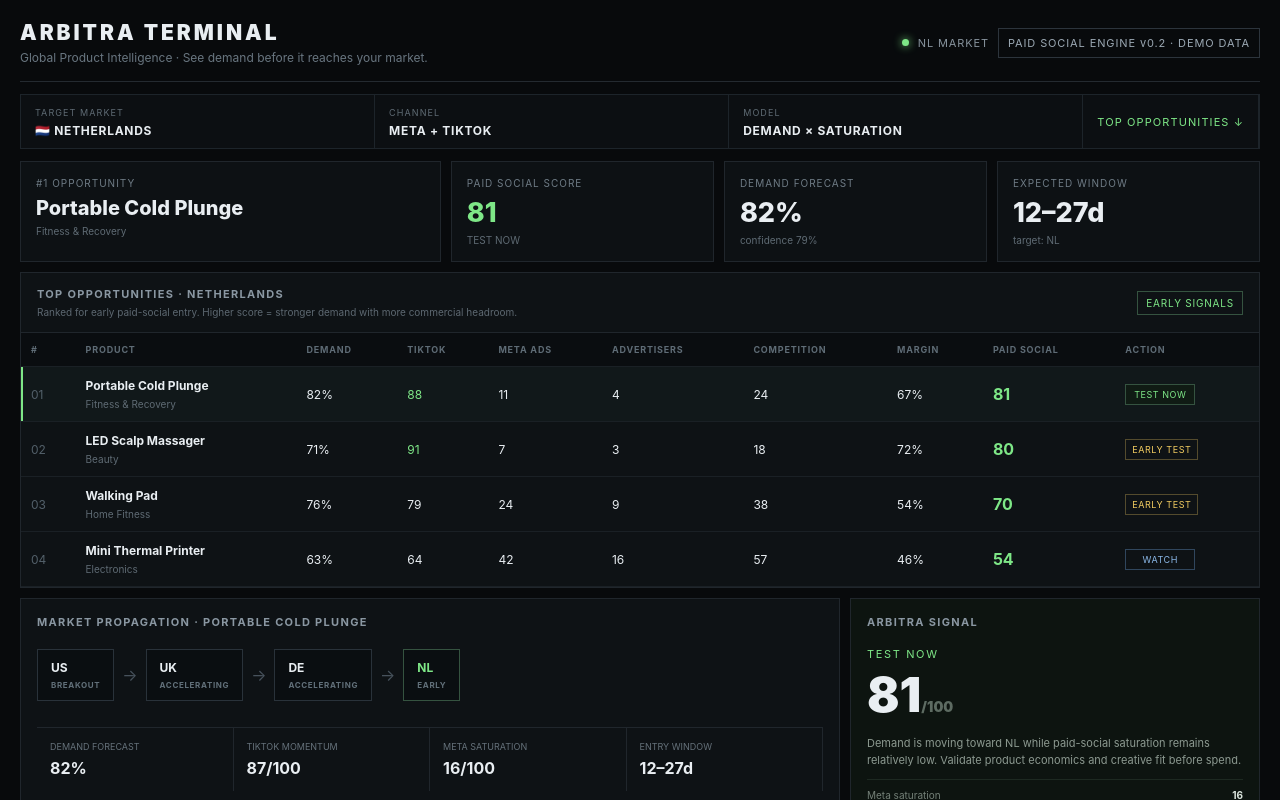
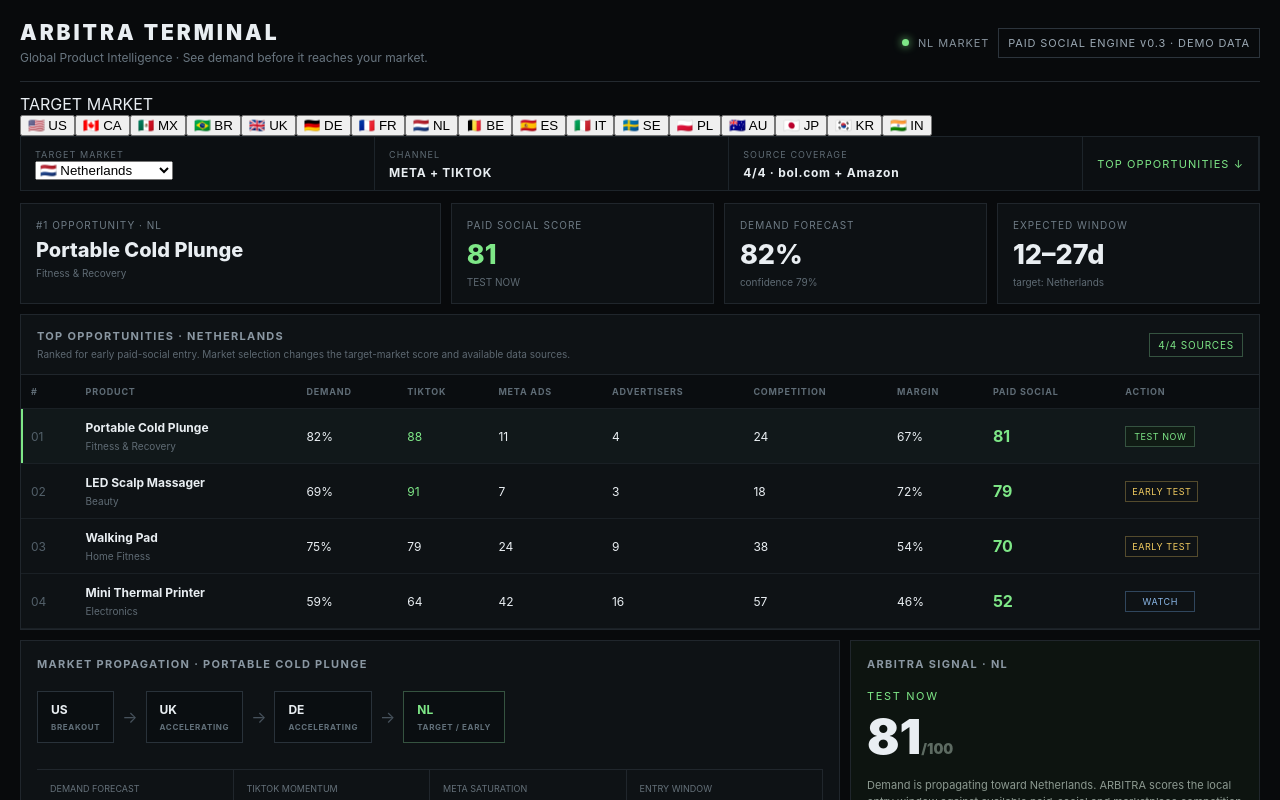
Before and after one commit to Joshsoui/arbitra-terminal, a Next.js app: page / in a window 1280 px wide. Shown: the top 800 px of the page. Built offline with nearby package versions, Linux system fonts and the light colour scheme.

Commit message:
Add global target market selector

```diff
--- a/app/page.tsx
+++ b/app/page.tsx
@@ -1,58 +1,81 @@
+"use client";
+
+import { useMemo, useState } from "react";
 import { calculatePaidSocialOpportunity } from "@/lib/paid-social";
+import type { MarketCode } from "@/lib/arbitra";
+import { MARKETS, MARKET_BY_CODE } from "@/lib/markets";
 
 type Opportunity = {
   name:string; category:string; demand:number; confidence:number; metaAds:number; advertisers:number;
-  tiktok:number; competition:number; margin:number; route:string; window:string;
+  tiktok:number; competition:number; margin:number; upstream:string[]; window:string;
 };
 
-// UI seed data only. Live rows will replace these as source credentials and persisted observations come online.
 const seeds: Opportunity[] = [
-  { name:"Portable Cold Plunge", category:"Fitness & Recovery", demand:82, confidence:79, metaAds:11, advertisers:4, tiktok:88, competition:24, margin:67, route:"US → UK → DE → NL", window:"12–27d" },
-  { name:"Walking Pad", category:"Home Fitness", demand:76, confidence:83, metaAds:24, advertisers:9, tiktok:79, competition:38, margin:54, route:"US → DE → NL", window:"8–21d" },
-  { name:"LED Scalp Massager", category:"Beauty", demand:71, confidence:68, metaAds:7, advertisers:3, tiktok:91, competition:18, margin:72, route:"US → UK → NL", window:"14–32d" },
-  { name:"Mini Thermal Printer", category:"Electronics", demand:63, confidence:74, metaAds:42, advertisers:16, tiktok:64, competition:57, margin:46, route:"US → UK → DE", window:"21–40d" },
+  { name:"Portable Cold Plunge", category:"Fitness & Recovery", demand:82, confidence:79, metaAds:11, advertisers:4, tiktok:88, competition:24, margin:67, upstream:["US","UK","DE"], window:"12–27d" },
+  { name:"Walking Pad", category:"Home Fitness", demand:76, confidence:83, metaAds:24, advertisers:9, tiktok:79, competition:38, margin:54, upstream:["US","DE","UK"], window:"8–21d" },
+  { name:"LED Scalp Massager", category:"Beauty", demand:71, confidence:68, metaAds:7, advertisers:3, tiktok:91, competition:18, margin:72, upstream:["US","UK","JP"], window:"14–32d" },
+  { name:"Mini Thermal Printer", category:"Electronics", demand:63, confidence:74, metaAds:42, advertisers:16, tiktok:64, competition:57, margin:46, upstream:["US","JP","DE"], window:"21–40d" },
 ];
 
-const rows = seeds.map((p) => ({
-  ...p,
-  paid: calculatePaidSocialOpportunity({
-    demandProbability:p.demand,
-    meta:{source:"meta",market:"NL",observedAt:"demo",activeAds:p.metaAds,uniqueAdvertisers:p.advertisers,confidence:.8},
-    tiktok:{source:"tiktok",market:"NL",observedAt:"demo",trendVelocity:p.tiktok,creatorGrowth:p.tiktok-8,engagementVelocity:p.tiktok+4,confidence:.8},
-    marketplaceCompetition:p.competition,
-    marginPercent:p.margin,
-  }),
-})).sort((a,b)=>b.paid.score-a.paid.score);
+const clamp=(value:number)=>Math.max(0,Math.min(100,Math.round(value)));
 
 export default function Home(){
+  const [market,setMarket]=useState<MarketCode>("NL");
+  const marketDef=MARKET_BY_CODE[market];
+
+  const rows=useMemo(()=>seeds.map((p,index)=>{
+    const factor=marketDef.demoFactor;
+    const demand=clamp(p.demand*factor-index*1.2);
+    const tiktok=clamp(p.tiktok*(.92+factor*.08));
+    const metaAds=Math.max(1,Math.round(p.metaAds*(.7+factor*.3)));
+    const advertisers=Math.max(1,Math.round(p.advertisers*(.75+factor*.25)));
+    const competition=clamp(p.competition*(.85+factor*.15));
+    const paid=calculatePaidSocialOpportunity({
+      demandProbability:demand,
+      meta:marketDef.meta?{source:"meta",market,observedAt:"demo",activeAds:metaAds,uniqueAdvertisers:advertisers,confidence:.8}:undefined,
+      tiktok:marketDef.tiktok?{source:"tiktok",market,observedAt:"demo",trendVelocity:tiktok,creatorGrowth:tiktok-8,engagementVelocity:tiktok+4,confidence:.8}:undefined,
+      marketplaceCompetition:competition,
+      marginPercent:p.margin,
+    });
+    const route=[...p.upstream.filter((m)=>m!==market).slice(0,3),market].join(" → ");
+    return {...p,demand,tiktok,metaAds,advertisers,competition,paid,route};
+  }).sort((a,b)=>b.paid.score-a.paid.score),[market,marketDef]);
+
   const top=rows[0];
+  const sourceCount=[marketDef.google,marketDef.meta,marketDef.tiktok,marketDef.marketplaces.length>0].filter(Boolean).length;
+
   return <main className="shell">
     <header className="topbar">
       <div><div className="brand">ARBITRA TERMINAL</div><div className="subtitle">Global Product Intelligence · See demand before it reaches your market.</div></div>
-      <div className="headerRight"><span className="liveDot"/> NL MARKET <span className="badge">PAID SOCIAL ENGINE v0.2 · DEMO DATA</span></div>
+      <div className="headerRight"><span className="liveDot"/> {market} MARKET <span className="badge">PAID SOCIAL ENGINE v0.3 · DEMO DATA</span></div>
     </header>
 
-    <section className="commandbar"><div><span className="muted">TARGET MARKET</span><strong>🇳🇱 NETHERLANDS</strong></div><div><span className="muted">CHANNEL</span><strong>META + TIKTOK</strong></div><div><span className="muted">MODEL</span><strong>DEMAND × SATURATION</strong></div><div className="command">TOP OPPORTUNITIES ↓</div></section>
+    <section className="marketStrip">
+      <span className="marketStripLabel">TARGET MARKET</span>
+      <div className="marketTabs">{MARKETS.map((m)=><button key={m.code} className={m.code===market?"marketTab active":"marketTab"} onClick={()=>setMarket(m.code)}>{m.flag} {m.code}</button>)}</div>
+    </section>
+
+    <section className="commandbar"><div><span className="muted">TARGET MARKET</span><div className="selectWrap"><select value={market} onChange={(e)=>setMarket(e.target.value as MarketCode)}>{MARKETS.map((m)=><option key={m.code} value={m.code}>{m.flag} {m.name}</option>)}</select></div></div><div><span className="muted">CHANNEL</span><strong>{marketDef.tiktok?"META + TIKTOK":"META"}</strong></div><div><span className="muted">SOURCE COVERAGE</span><strong>{sourceCount}/4 · {marketDef.marketplaces.length?marketDef.marketplaces.join(" + "):"NO MARKETPLACE YET"}</strong></div><div className="command">TOP OPPORTUNITIES ↓</div></section>
 
     <section className="hero">
-      <div className="metric"><div className="label">#1 Opportunity</div><div className="value nameValue">{top.name}</div><div className="micro">{top.category}</div></div>
+      <div className="metric"><div className="label">#1 Opportunity · {market}</div><div className="value nameValue">{top.name}</div><div className="micro">{top.category}</div></div>
       <div className="metric"><div className="label">Paid Social Score</div><div className="value accent">{top.paid.score}</div><div className="micro">{top.paid.status}</div></div>
       <div className="metric"><div className="label">Demand Forecast</div><div className="value">{top.demand}%</div><div className="micro">confidence {top.confidence}%</div></div>
-      <div className="metric"><div className="label">Expected Window</div><div className="value">{top.window}</div><div className="micro">target: NL</div></div>
+      <div className="metric"><div className="label">Expected Window</div><div className="value">{top.window}</div><div className="micro">target: {marketDef.name}</div></div>
     </section>
 
     <section className="panel opportunityPanel">
-      <div className="panelTitle"><div><h2>TOP OPPORTUNITIES · NETHERLANDS</h2><p>Ranked for early paid-social entry. Higher score = stronger demand with more commercial headroom.</p></div><span className="status">EARLY SIGNALS</span></div>
+      <div className="panelTitle"><div><h2>TOP OPPORTUNITIES · {marketDef.name.toUpperCase()}</h2><p>Ranked for early paid-social entry. Market selection changes the target-market score and available data sources.</p></div><span className="status">{sourceCount}/4 SOURCES</span></div>
       <div className="tableWrap"><table className="table terminalTable"><thead><tr><th>#</th><th>Product</th><th>Demand</th><th>TikTok</th><th>Meta ads</th><th>Advertisers</th><th>Competition</th><th>Margin</th><th>Paid Social</th><th>Action</th></tr></thead><tbody>
-        {rows.map((p,i)=><tr key={p.name} className={i===0?"selected":""}><td className="rank">0{i+1}</td><td><strong>{p.name}</strong><span className="cellSub">{p.category}</span></td><td>{p.demand}%</td><td className={p.tiktok>=80?"positive":""}>{p.tiktok}</td><td>{p.metaAds}</td><td>{p.advertisers}</td><td>{p.competition}</td><td>{p.margin}%</td><td><strong className="score">{p.paid.score}</strong></td><td><span className={`signal ${p.paid.status.replace(" ","").toLowerCase()}`}>{p.paid.status}</span></td></tr>)}
+        {rows.map((p,i)=><tr key={p.name} className={i===0?"selected":""}><td className="rank">0{i+1}</td><td><strong>{p.name}</strong><span className="cellSub">{p.category}</span></td><td>{p.demand}%</td><td className={marketDef.tiktok&&p.tiktok>=80?"positive":""}>{marketDef.tiktok?p.tiktok:"N/A"}</td><td>{marketDef.meta?p.metaAds:"N/A"}</td><td>{marketDef.meta?p.advertisers:"N/A"}</td><td>{p.competition}</td><td>{p.margin}%</td><td><strong className="score">{p.paid.score}</strong></td><td><span className={`signal ${p.paid.status.replaceAll(" ","").toLowerCase()}`}>{p.paid.status}</span></td></tr>)}
       </tbody></table></div>
     </section>
 
     <section className="grid lowerGrid">
-      <div className="panel"><h2>MARKET PROPAGATION · {top.name.toUpperCase()}</h2><div className="route bigRoute">{top.route.split(" → ").map((m,i,a)=><span key={m} className="routePart"><span className={`node ${i===a.length-1?"target":""}`}>{m}<small>{i===0?"BREAKOUT":i===a.length-1?"EARLY":"ACCELERATING"}</small></span>{i<a.length-1&&<span className="arrow">→</span>}</span>)}</div><div className="intel"><div><span>Demand forecast</span><b>{top.demand}%</b></div><div><span>TikTok momentum</span><b>{top.paid.tiktokMomentum}/100</b></div><div><span>Meta saturation</span><b>{top.paid.metaSaturation}/100</b></div><div><span>Entry window</span><b>{top.window}</b></div></div></div>
-      <aside className="panel actionPanel"><h2>ARBITRA SIGNAL</h2><div className="actionLabel">{top.paid.status}</div><div className="actionScore">{top.paid.score}<small>/100</small></div><p>Demand is moving toward NL while paid-social saturation remains relatively low. Validate product economics and creative fit before spend.</p><div className="rule"><span>Meta saturation</span><b>{top.paid.metaSaturation}</b></div><div className="rule"><span>TikTok momentum</span><b>{top.paid.tiktokMomentum}</b></div><div className="rule"><span>Marketplace competition</span><b>{top.competition}</b></div></aside>
+      <div className="panel"><h2>MARKET PROPAGATION · {top.name.toUpperCase()}</h2><div className="route bigRoute">{top.route.split(" → ").map((m,i,a)=><span key={`${m}-${i}`} className="routePart"><span className={`node ${i===a.length-1?"target":""}`}>{m}<small>{i===0?"BREAKOUT":i===a.length-1?"TARGET / EARLY":"ACCELERATING"}</small></span>{i<a.length-1&&<span className="arrow">→</span>}</span>)}</div><div className="intel"><div><span>Demand forecast</span><b>{top.demand}%</b></div><div><span>TikTok momentum</span><b>{marketDef.tiktok?`${top.paid.tiktokMomentum}/100`:"N/A"}</b></div><div><span>Meta saturation</span><b>{marketDef.meta?`${top.paid.metaSaturation}/100`:"N/A"}</b></div><div><span>Entry window</span><b>{top.window}</b></div></div></div>
+      <aside className="panel actionPanel"><h2>ARBITRA SIGNAL · {market}</h2><div className="actionLabel">{top.paid.status}</div><div className="actionScore">{top.paid.score}<small>/100</small></div><p>Demand is propagating toward {marketDef.name}. ARBITRA scores the local entry window against available paid-social and marketplace competition signals.</p><div className="rule"><span>Google demand</span><b>{marketDef.google?"AVAILABLE":"PENDING"}</b></div><div className="rule"><span>Meta intelligence</span><b>{marketDef.meta?"AVAILABLE":"PENDING"}</b></div><div className="rule"><span>TikTok intelligence</span><b>{marketDef.tiktok?"AVAILABLE":"NOT AVAILABLE"}</b></div><div className="rule"><span>Marketplace</span><b>{marketDef.marketplaces.length?marketDef.marketplaces.join(", "):"PENDING"}</b></div></aside>
     </section>
 
-    <footer className="footer terminalFooter">DEMO MODE · Scores above are interface seed data, not live market claims. Production rows will be generated from persisted Google, Meta, TikTok and marketplace observations.</footer>
+    <footer className="footer terminalFooter">DEMO MODE · Country switching is functional, but displayed product scores are interface seed data until live source credentials and persisted observations are connected. Source coverage differs by market.</footer>
   </main>;
 }
```
